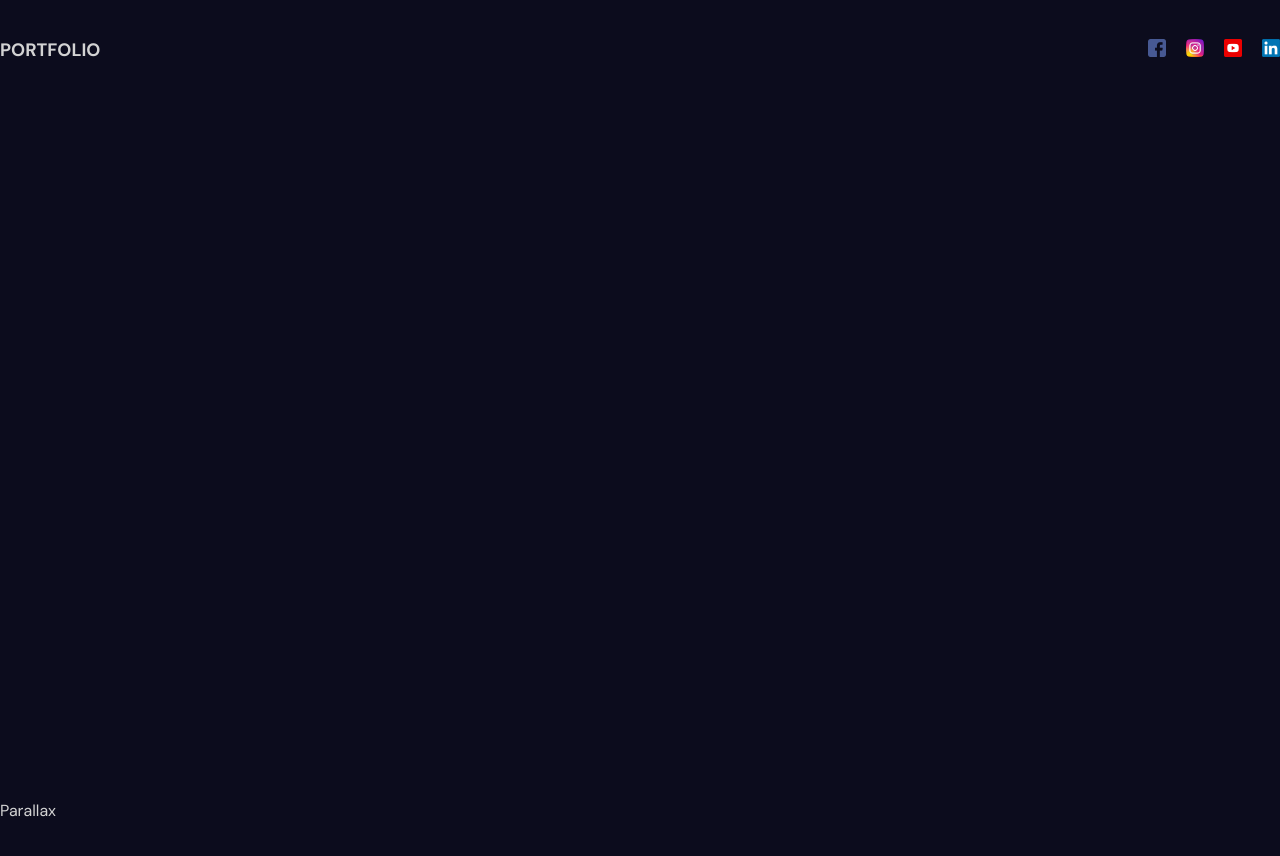
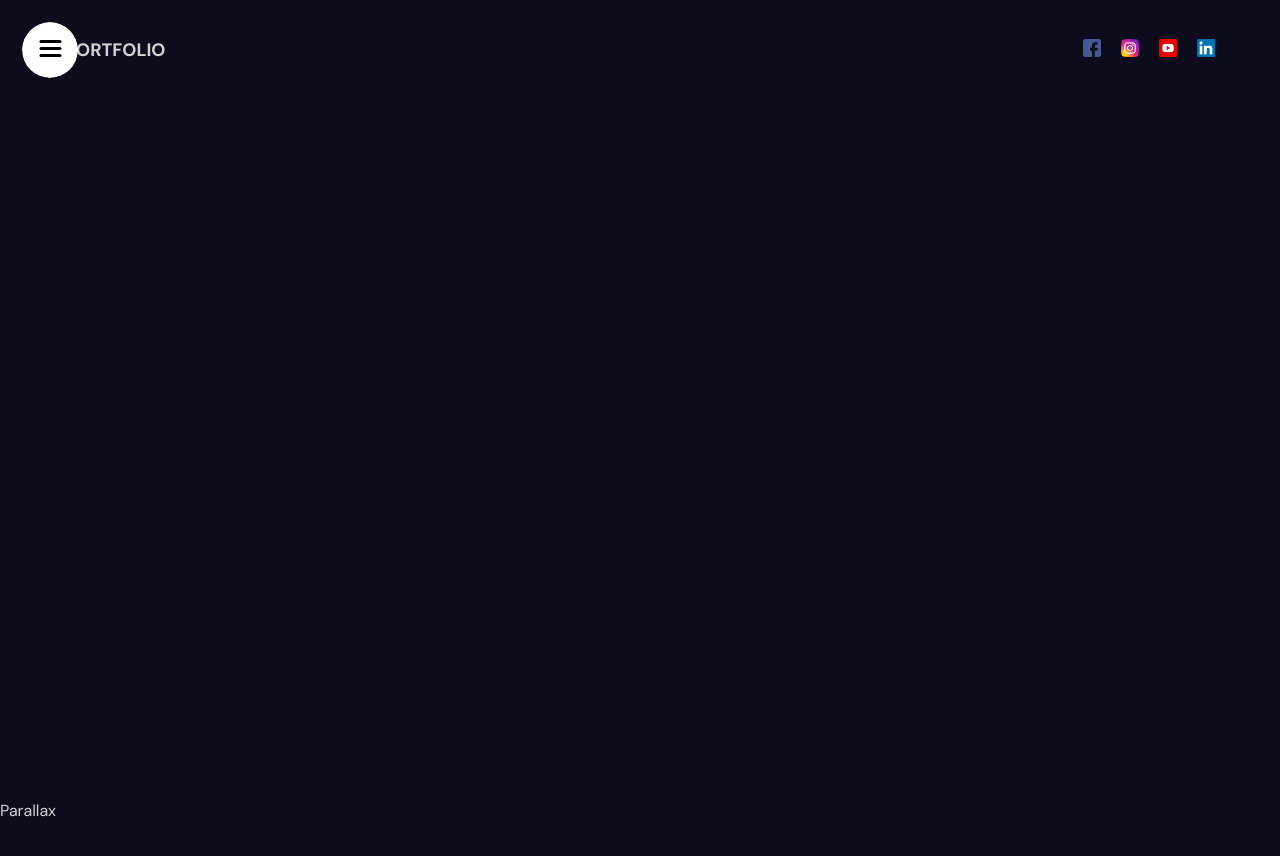
Before and after one commit to aryandas2911/Personal-Portfolio, a React (Vite) app: page / in a window 1280 px wide. Shown: the top 856 px of the page. Built offline with nearby package versions, Linux system fonts and the light colour scheme.

Commit message:
Sidebar completed, Navbar tweaked

```diff
--- a/package.json
+++ b/package.json
@@ -10,6 +10,7 @@
     "preview": "vite preview"
   },
   "dependencies": {
+    "framer-motion": "^12.23.0",
     "react": "18.2.0",
     "react-dom": "18.2.0"
   },
--- a/src/App.jsx
+++ b/src/App.jsx
@@ -4,16 +4,16 @@ import Navbar from "./Components/Navbar/Navbar";
 function App() {
   return (
     <div>
-      <section>
+      <section id="Homepage">
         <Navbar />
       </section>
       <section>Parallax</section>
-      <section>Skills</section>
+      <section id="Skills">Skills</section>
       <section>Parallax</section>
-      <section>Portfolio1</section>
-      <section>Portfolio2</section>
-      <section>Portfolio3</section>
-      <section>Contact</section>
+      <section id="Portfolio1">Portfolio1</section>
+      <section id="Portfolio2">Portfolio2</section>
+      <section id="Portfolio3">Portfolio3</section>
+      <section id="Contact">Contact</section>
     </div>
   );
 }
--- a/src/Components/Navbar/Navbar.jsx
+++ b/src/Components/Navbar/Navbar.jsx
@@ -1,11 +1,19 @@
+import Sidebar from "../Sidebar/Sidebar";
 import "./Navbar.scss";
+import { motion } from "framer-motion";
 
 function Navbar() {
   return (
     <div className="navbar">
-      {/* Sidebar */}
+      <Sidebar />
       <div className="wrapper">
-        <span>PORTFOLIO</span>
+        <motion.span
+          initial={{ opacity: 0, scale: 0.5 }}
+          animate={{ opacity: 1, scale: 1 }}
+          transition={{ duration: 0.5 }}
+        >
+          PORTFOLIO
+        </motion.span>
         <div className="socials">
           <a href="">
             <img src="./facebook.png" alt="" />
--- a/src/Components/Navbar/Navbar.scss
+++ b/src/Components/Navbar/Navbar.scss
@@ -2,7 +2,7 @@
     height: 100px;
 
     .wrapper{
-        max-width: 1350px;
+        max-width: 1150px;
         margin:auto;
         display: flex;
         justify-content: space-between;
--- /dev/null
+++ b/src/Components/Sidebar/Links/Links.jsx
@@ -0,0 +1,24 @@
+import React from "react";
+
+function Links() {
+  const links = [
+    "Homepage",
+    "Skills",
+    "Portfolio1",
+    "Portfolio2",
+    "Portfolio3",
+    "Contact",
+  ];
+
+  return (
+    <div className="links">
+      {links.map((item) => (
+        <a href={`#${item}`} key={item}>
+          {item}
+        </a>
+      ))}
+    </div>
+  );
+}
+
+export default Links;
--- /dev/null
+++ b/src/Components/Sidebar/Sidebar.jsx
@@ -0,0 +1,43 @@
+import { useState } from "react";
+import { delay, motion } from "framer-motion";
+import Links from "./Links/Links";
+import "./Sidebar.scss";
+import Togglebutton from "./Togglebutton/Togglebutton";
+
+function Sidebar() {
+  const [open, setOpen] = useState(false);
+
+  const variants = {
+    open: {
+      clipPath: "circle(1200px at 50px 50px)",
+      transition: {
+        type: "spring",
+        stiffness: 20,
+      },
+    },
+    closed: {
+      clipPath: "circle(28px at 50px 50px)",
+      transition: {
+        delay: 0.25,
+        type: "spring",
+        stiffness: 400,
+        damping: 40,
+      },
+    },
+  };
+
+  return (
+    <motion.div
+      className="sidebar"
+      animate={open ? "open" : "closed"}
+      variants={variants}
+    >
+      <motion.div className="bg" variants={variants}>
+        <Links />
+      </motion.div>
+      <Togglebutton open={open} setOpen={setOpen} />
+    </motion.div>
+  );
+}
+
+export default Sidebar;
--- /dev/null
+++ b/src/Components/Sidebar/Sidebar.scss
@@ -0,0 +1,45 @@
+.sidebar{
+    position: fixed;
+    display: flex;
+    flex-direction: column;
+    align-items: center;
+    justify-content: center;
+    background-color: white;
+    color: black;
+
+    .bg{
+        position:fixed;
+        top:0;
+        left: 0;
+        bottom:0;
+        width: 400px;
+        background: white;
+
+        .links{
+            position: absolute;
+            width: 100%;
+            height: 100%;
+            display: flex;
+            flex-direction: column;
+            align-items: center;
+            justify-content: center;
+            gap: 20px;
+
+            a{
+                font-size: 30px;
+            }
+        }
+    }
+
+    button{
+        width: 50px;
+        height: 50px;
+        border-radius: 50%;
+        position: fixed;
+        top: 25px;
+        left: 25px;
+        background-color: transparent;
+        border: none;
+        cursor: pointer;
+    }
+}
--- /dev/null
+++ b/src/Components/Sidebar/Togglebutton/Togglebutton.jsx
@@ -0,0 +1,57 @@
+import { motion } from "framer-motion";
+
+function Togglebutton({ open, setOpen }) {
+  return (
+    <button onClick={() => setOpen((prev) => !prev)}>
+      <svg width="23" height="23" viewBox="0 0 23 23">
+        <motion.path
+          d="M 2 4.5 H 21"
+          strokeWidth="3"
+          stroke="black"
+          strokeLinecap="round"
+          variants={{
+            closed: { d: "M 2 4.5 H 21", rotate: 0 },
+            open: { d: "M 2 11.5 H 21", rotate: 45 },
+          }}
+          animate={open ? "open" : "closed"}
+          initial={false}
+          transition={{ type: "spring", stiffness: 260, damping: 20 }}
+          transform="translate(0, 0)"
+          transformOrigin="center"
+        />
+
+        <motion.path
+          d="M 2 11.5 H 21"
+          strokeWidth="3"
+          stroke="black"
+          strokeLinecap="round"
+          variants={{
+            closed: { opacity: 1 },
+            open: { opacity: 0 },
+          }}
+          animate={open ? "open" : "closed"}
+          initial={false}
+          transition={{ duration: 0.2 }}
+        />
+
+        <motion.path
+          d="M 2 18.5 H 21"
+          strokeWidth="3"
+          stroke="black"
+          strokeLinecap="round"
+          variants={{
+            closed: { d: "M 2 18.5 H 21", rotate: 0 },
+            open: { d: "M 2 11.5 H 21", rotate: -45 },
+          }}
+          animate={open ? "open" : "closed"}
+          initial={false}
+          transition={{ type: "spring", stiffness: 260, damping: 20 }}
+          transform="translate(0, 0)"
+          transformOrigin="center"
+        />
+      </svg>
+    </button>
+  );
+}
+
+export default Togglebutton;
```
Also changed, not shown: 1 other file (tests, documents, lock files or other folders).
